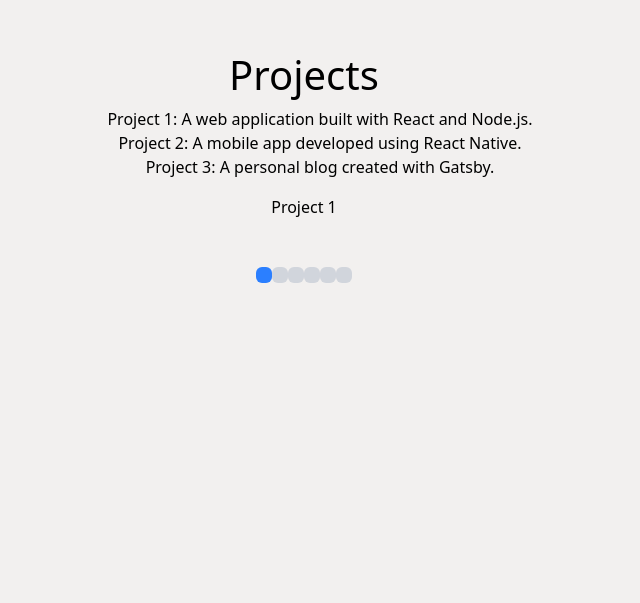
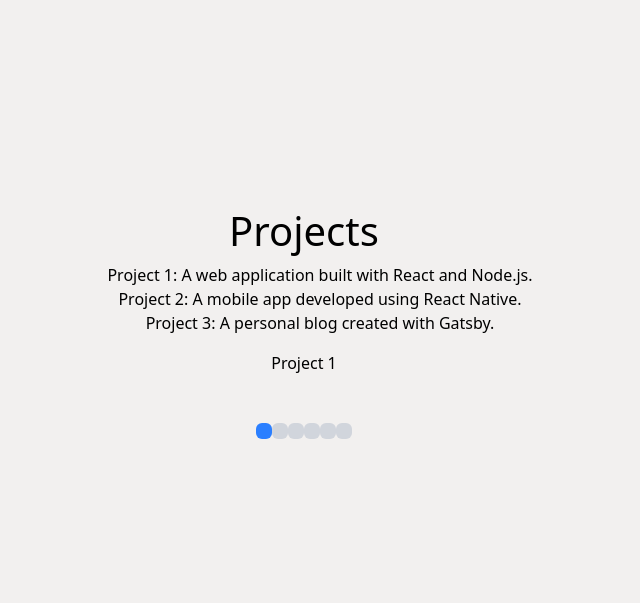
Before and after one commit to danielho774/portfolio, a React (Vite) app in the folder my-app/: page / in a window 1280 px wide. Shown: the part 877-1480 px from the top of the page, without its empty margins (336-976 px from the left). Built offline with nearby package versions, Linux system fonts and the light colour scheme.

Commit message:
css fixes

```diff
--- a/my-app/src/App.jsx
+++ b/my-app/src/App.jsx
@@ -13,8 +13,12 @@
 
     const handleScroll = () => {
       const currentScrollTop = window.pageYOffset || document.documentElement.scrollTop;
-      const halfpage = window.innerHeight / 2;
-      if (currentScrollTop >= halfpage && currentScrollTop <= halfpage * 3) {
+      // start transitioning halfway through the first page
+      const projectsStart = window.innerHeight/2;
+      // transition out after projects page has been scrolled through
+      const projectsEnd = projectsStart + (window.innerHeight);
+
+      if (currentScrollTop >= projectsStart && currentScrollTop <= projectsEnd) {
       setInProjects(true);
       } else {
       setInProjects(false);
@@ -30,9 +34,9 @@
 
   return (
     <div className={`relative m-0 m-auto w-full overflow-x-hidden ${InProjects ? 'inverted' : 'normal'}`}>
-      <AboutMe className={`text-(--text-color)`}/>
-      <Projects />
-      <Resume className={`text-(--text-color)`}/>
+      <AboutMe className={`text-(--text-color) page`}/>
+      <Projects className={`page`}/>
+      <Resume className={`text-(--text-color) page`}/>
       <div className="footer text-center">
         <p>© 2023 My Portfolio</p>
       </div>
--- a/my-app/src/index.css
+++ b/my-app/src/index.css
@@ -23,7 +23,7 @@
 body {
   margin: 0;
   min-width: 320px;
-  min-height: 300vh;
+  min-height: 400vh;
   font-size: 1.2em;
   line-height: 1.5;
   color: var(--text-color);
@@ -47,6 +47,16 @@
   transition: background-color 2s ease;
 }
 
+.page {
+  display: flex;
+  flex-direction: column;
+  justify-content: center;
+  align-items: center;
+  text-align: center;
+  min-height: 100vh;
+  width: 100%;
+}
+
 /* @media (prefers-color-scheme: light) {
   :root {
     color: #213547;
--- a/my-app/src/pages/AboutMe.jsx
+++ b/my-app/src/pages/AboutMe.jsx
@@ -4,7 +4,7 @@
 
 const AboutMe = ({ className = '' }) => {
     return (
-        <div className={`about-me text-center h-screen w-full flex flex-col justify-center text-center ${className}`}>
+        <div className={`about-me ${className}`}>
             <h1>About Me</h1>
             <p>
                 Hello! I'm a software developer with a passion for creating web applications. I love working with React and exploring new technologies.
--- a/my-app/src/pages/Projects.jsx
+++ b/my-app/src/pages/Projects.jsx
@@ -5,7 +5,7 @@
 
 const Projects = ({className = ''}) => {
     return (
-        <div className={`projects container text-center h-screen w-screen flex flex-col justify-center items-center text-center ${className}`}>
+        <div className={`projects ${className}`}>
             <h1>Projects</h1>
             <ul>
                 <li>Project 1: A web application built with React and Node.js.</li>
--- a/my-app/src/pages/Resume.jsx
+++ b/my-app/src/pages/Resume.jsx
@@ -4,7 +4,7 @@
 
 const Resume = ({ className = '' }) => {
     return (
-        <div className={`resume container text-center h-screen w-screen flex flex-col justify-center items-center text-center ${className}`}>
+        <div className={`resume ${className}`}>
             <h1>Resume</h1>
             <form
                 className="resume-form"
```
